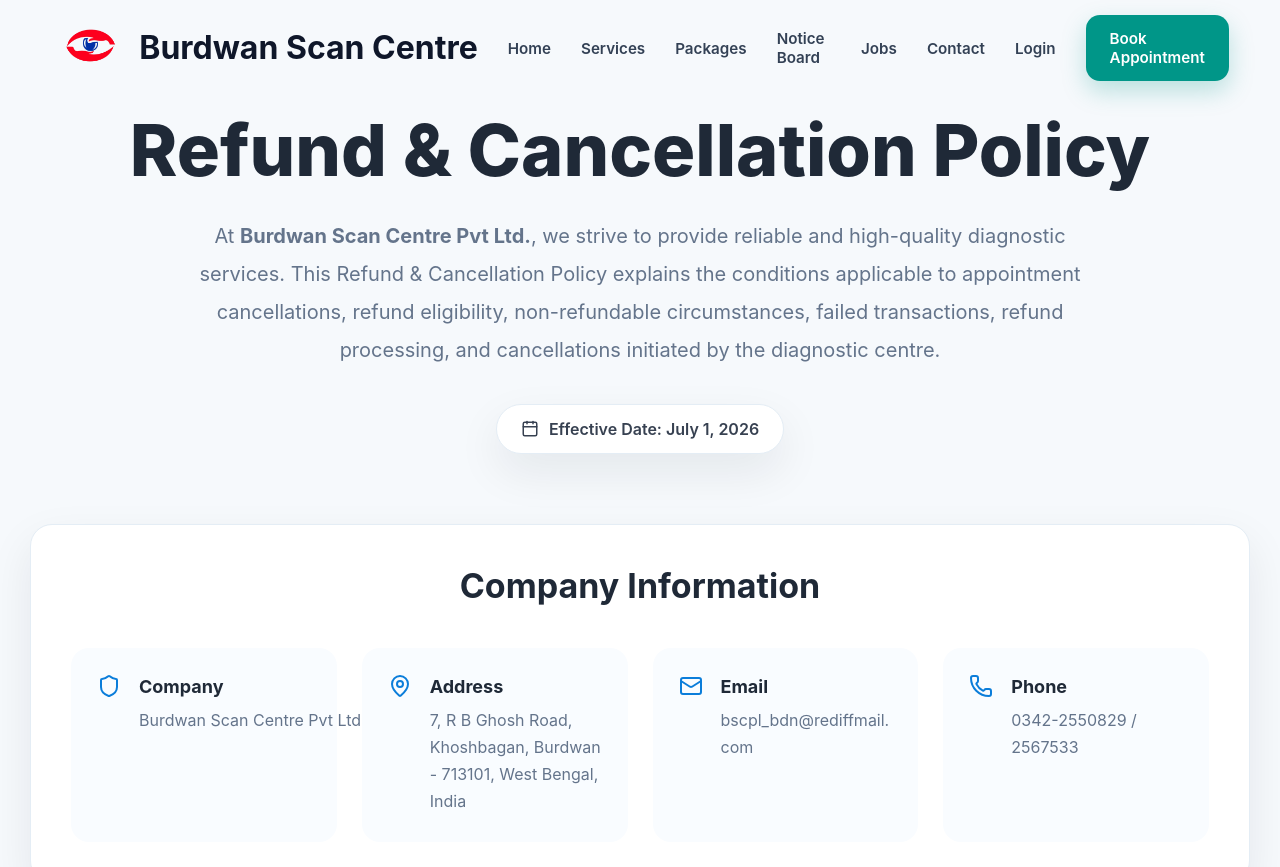
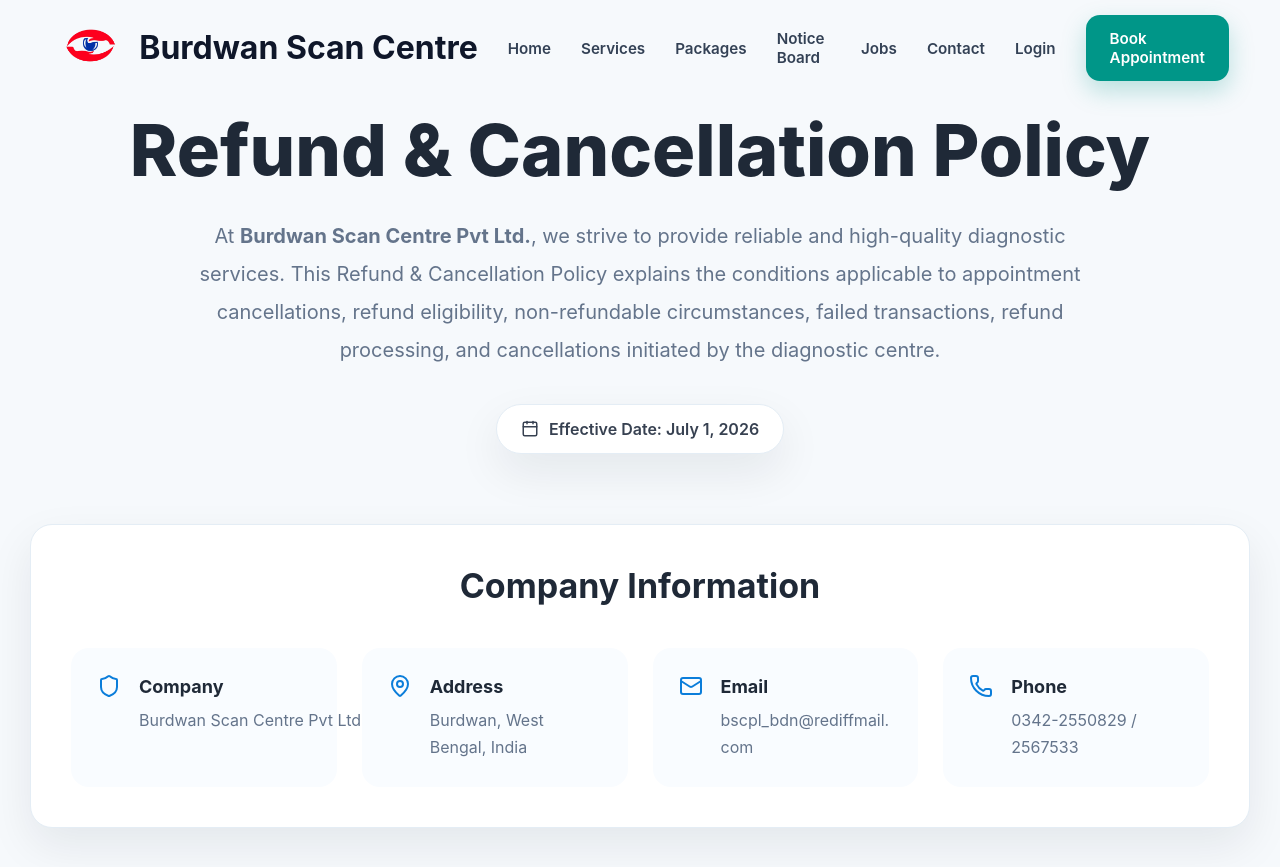
Before and after one commit to anilkumarpaital1-art/burdwan-scan-centre, a React (Vite) app in the folder frontend/: page /refund-cancellation-policy in a window 1280 px wide. Shown: the top 867 px of the page. Built offline with nearby package versions, Linux system fonts and the light colour scheme; no server answers.

Commit message:
Add privacy terms and refund cancellation policy pages

```diff
--- a/frontend/src/pages/RefundCancellationPolicy.jsx
+++ b/frontend/src/pages/RefundCancellationPolicy.jsx
@@ -82,8 +82,7 @@
               <h4>Address</h4>
 
               <p>
-                7, R B Ghosh Road, Khoshbagan,
-                Burdwan - 713101, West Bengal, India
+                Burdwan, West Bengal, India
               </p>
             </div>
 
```
